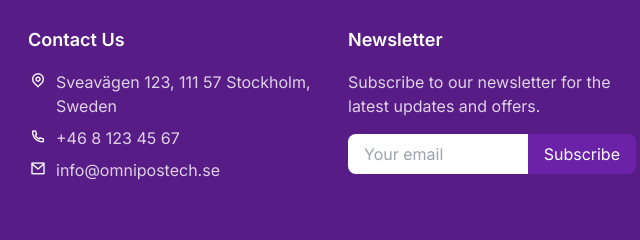
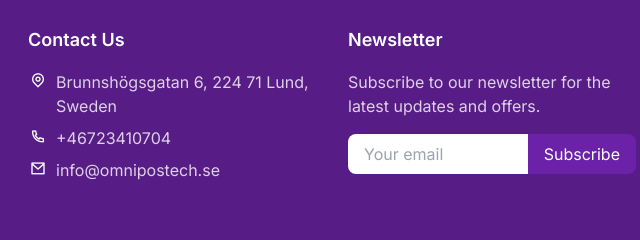
Before and after one commit to niconiconi-4k/omni_hemsida, a plain HTML site: page OmniPOSTech-Hemsida_Copy.html in a window 1280 px wide. Shown: the part 3522-3762 px from the top of the page, 628-1268 px from the left. Drawn offline with nearby package versions, Linux system fonts and the light colour scheme.

Commit message:
update the contact information

```diff
--- a/OmniPOSTech-Hemsida_Copy.html
+++ b/OmniPOSTech-Hemsida_Copy.html
@@ -404,13 +404,13 @@ animation: float 6s ease-in-out infinite;
 <div class="w-5 h-5 flex-shrink-0 flex items-center justify-center mr-2">
 <i class="ri-map-pin-line"></i>
 </div>
-<span class="text-white/80">Sveavägen 123, 111 57 Stockholm, Sweden</span>
+<span class="text-white/80">Brunnshögsgatan 6, 224 71 Lund, Sweden</span>
 </li>
 <li class="flex items-start">
 <div class="w-5 h-5 flex-shrink-0 flex items-center justify-center mr-2">
 <i class="ri-phone-line"></i>
 </div>
-<span class="text-white/80">+46 8 123 45 67</span>
+<span class="text-white/80">+46723410704</span>
 </li>
 <li class="flex items-start">
 <div class="w-5 h-5 flex-shrink-0 flex items-center justify-center mr-2">
```
Also changed, not shown: index_V2.html (+2 -2 lines), 1 other file.
